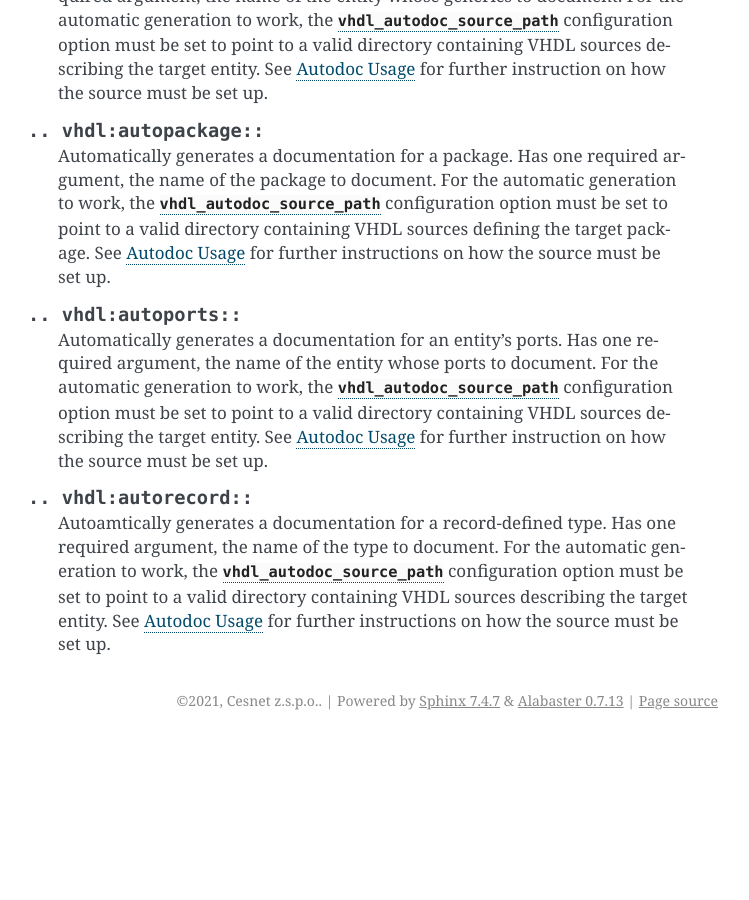
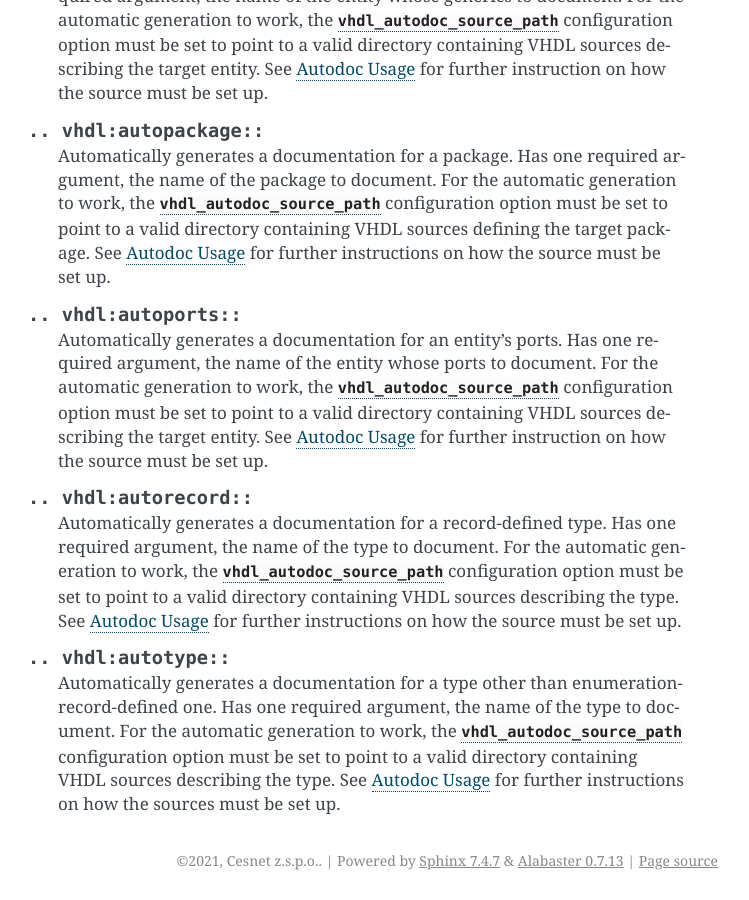
Before and after one commit to CESNET/sphinx-vhdl, a Sphinx documentation site: the page built from doc/source/directives_detailed.rst, in a window 1280 px wide and 900 px high, scrolled down 3570 px. Shown: the whole window, without its empty margins (392-1141 px from the left). Built offline with Sphinx 7.4.7, drawn with Linux system fonts in a browser that asks for light colours; before the commit the page ends 4310 px from its top, so only the background shows below that.

Commit message:
Implemented autotype

```diff
--- a/doc/source/directives_detailed.rst
+++ b/doc/source/directives_detailed.rst
@@ -213,9 +213,19 @@ Auto- Directives
 
 .. rst:directive:: vhdl:autorecord
 
-    Autoamtically generates a documentation for a record-defined type. Has one
+    Automatically generates a documentation for a record-defined type. Has one
     required argument, the name of the type to document. For the automatic
     generation to work, the :py:attr:`vhdl_autodoc_source_path` configuration
     option must be set to point to a valid directory containing VHDL sources
-    describing the target entity. See :ref:`autodoc_usage` for further
-    instructions on how the source must be set up.
+    describing the type. See :ref:`autodoc_usage` for further instructions on
+    how the source must be set up.
+
+.. rst:directive:: vhdl:autotype
+
+    Automatically generates a documentation for a type other than enumeration-
+    record-defined one. Has one required argument, the name of the type to
+    document. For the automatic generation to work, the
+    :py:attr:`vhdl_autodoc_source_path` configuration option must be set to
+    point to a valid directory containing VHDL sources describing the type. See
+    :ref:`autodoc_usage` for further instructions on how the sources must be
+    set up.
--- a/doc/source/index.rst
+++ b/doc/source/index.rst
@@ -29,6 +29,7 @@ Directive                          Description
 :rst:dir:`vhdl:autopackage`        Automatic documentation of package.
 :rst:dir:`vhdl:autoports`          Automatic documentation of ports.
 :rst:dir:`vhdl:autorecord`         Automatic documentation of record types.
+:rst:dir:`vhdl:autotype`           Automatic documentation of general types.
 :rst:dir:`vhdl:entity`             A single entity.
 :rst:dir:`vhdl:enum`               Enumeration-defined type.
 :rst:dir:`vhdl:enumval`            A single value in :rst:dir:`vhdl:enum`.
```
Also changed, not shown: doc/source/autodoc.rst (+9 -5 lines), 2 other files.
